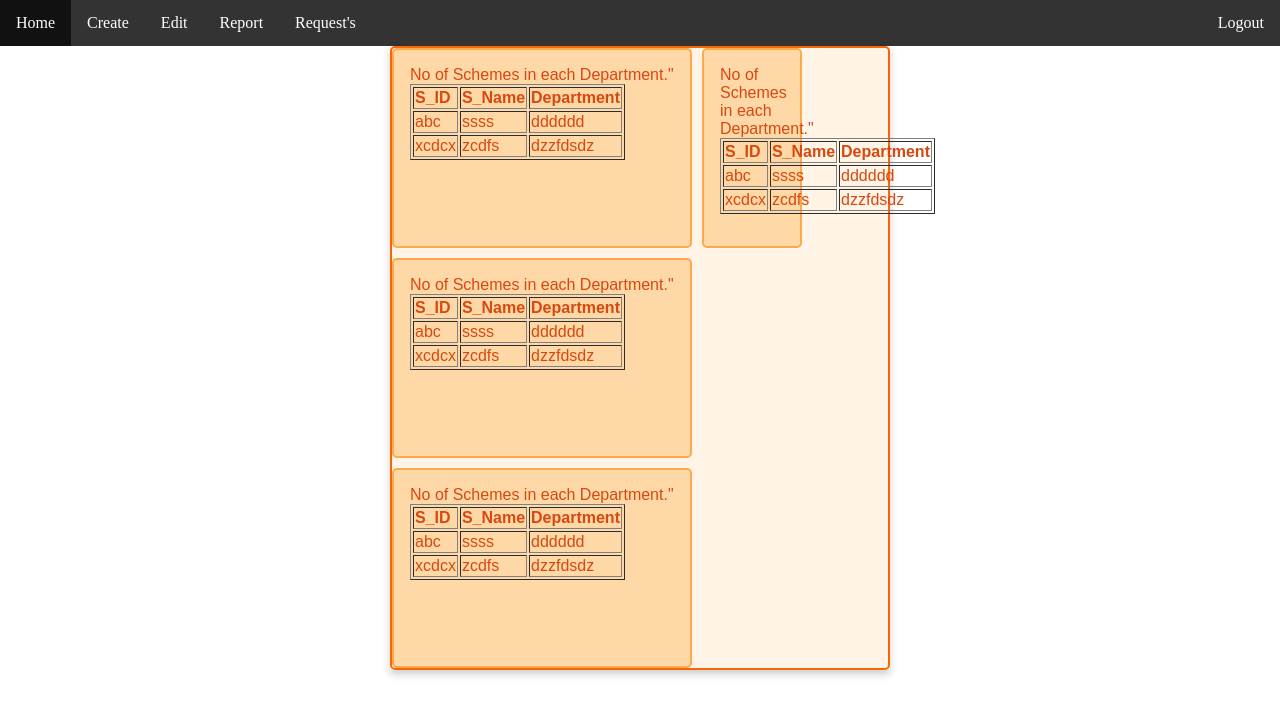
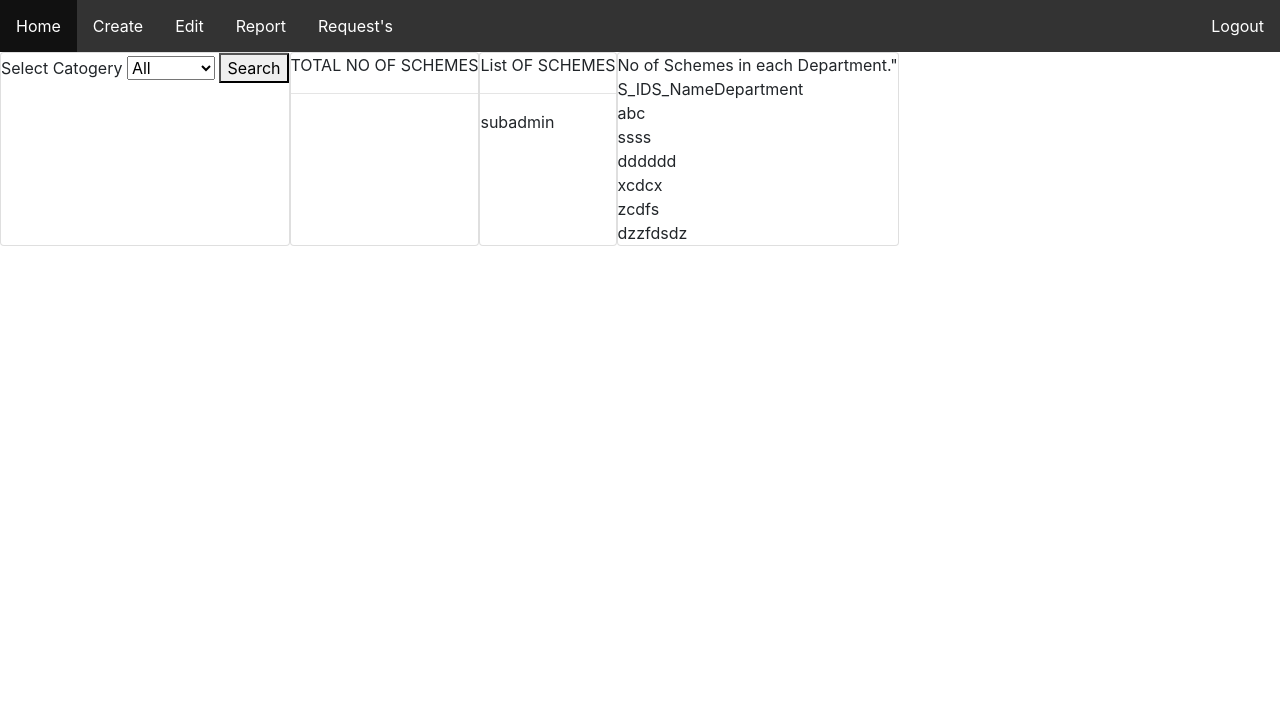
Before and after one commit to ashwinibit/SKY_HACK, a PHP site: page /report.php in a window 1280 px wide. Shown: the top 716 px of the page. Run offline with PHP 8.4, Linux system fonts and the light colour scheme; data comes from the database, SQL or seed files in the repository; data that the repository does not hold is empty.

Commit message:
Update report.php

```diff
--- a/report.php
+++ b/report.php
@@ -2,42 +2,9 @@
 <html>
 <head>
 
-<style>
-    .wrapper {
-    display: grid;
-    grid-template-rows: repeat(3, 200px);
-    grid-gap: 10px;
-    grid-auto-flow: column;
-    grid-auto-columns: 300px 100px;
-}
-* {box-sizing: border-box;}
-
-.wrapper {
-    border: 2px solid #f76707;
-    border-radius: 5px;
-    background-color: #fff4e6;
-}
-
-.wrapper  div {
-    border: 2px solid #ffa94d;
-    border-radius: 5px;
-    background-color: #ffd8a8;
-    padding: 1em;
-    color: #d9480f;
-}
+<link rel="stylesheet" href="https://stackpath.bootstrapcdn.com/bootstrap/4.1.3/css/bootstrap.min.css">
 
 
-.card {
-
-box-shadow: 0 4px 8px 0 rgba(0, 0, 0, 0.2);
-  max-width: 500px;
-  margin: auto;
-  text-align: left;
-  font-family: arial;
-  top:10%;
-}
-
-</style>
 
 </head>
 <body>
@@ -45,10 +12,135 @@ box-shadow: 0 4px 8px 0 rgba(0, 0, 0, 0.2);
     include './nav/navigation.php';
     ?>
 
-    <div class="card">
-    <div class="wrapper">
 
-      <div>
+    <div  class="container-fluid row">
+
+      <div class='card'>
+
+		                  <form method="POST">
+
+                            <label for="department">Select Catogery</label>
+                            <select id="sid" name="sid">
+                            <option value="All">All</option>
+                            <option value="Labour">Labour</option>
+                            <option value="Student">Student</option>
+                            <option value="Services">Services</option>
+                            </select>
+
+                    <button type="submit" class="aprovebtn" value="aprove" name="aprove" >Search</button>
+
+                </form>
+
+
+        <?php
+           // echo ("No of Schemes in each Department");
+        //echo '."<br>';
+
+		if(isset($_POST['aprove'])){
+
+			$id=$_POST['sid'];
+          $conn = mysqli_connect('localhost','root','','anjor');
+			if($conn){
+                    $sql = "SELECT count(`scheme_ID`) FROM `schemes_details` WHERE `category` ='$id'";
+
+                    //$sql = "SELECT count(`scheme_ID`) FROM `schemes_details`";
+                    $result = $conn->query($sql);
+                    if ($result->num_rows > 0) {
+						echo "<hr>";
+                        echo "<div border='1'>TOTAL NO OF SCHEMES</th>";
+
+                        while($row = $result->fetch_assoc()) {
+
+							echo "<div>".$row['count(`scheme_ID`)']."</div>";
+
+                                     }
+                            echo "</div>";
+
+                    }
+                    else {
+                        echo "0 results";
+                    }
+
+                    $conn->close();
+			}
+	}
+        ?>
+
+
+      </div>
+      <div class='card'>
+
+<?php
+           // echo ("No of Schemes in each Department");
+        //echo '."<br>';
+
+
+          $conn = mysqli_connect('localhost','root','','anjor');
+			if($conn){
+                    $sql = "SELECT count(`scheme_ID`) FROM `schemes_details`";
+
+                    //$sql = "SELECT count(`scheme_ID`) FROM `schemes_details`";
+                    $result = $conn->query($sql);
+                    if ($result->num_rows > 0) {
+
+                        echo "<div border='1'>TOTAL NO OF SCHEMES</th>";
+						echo "<hr>";
+                        while($row = $result->fetch_assoc()) {
+
+							echo "<div>".$row['count(`scheme_ID`)']."</div>";
+
+                                     }
+                            echo "</div>";
+
+                    }
+                    else {
+                        echo "0 results";
+                    }
+
+                    $conn->close();
+			}
+
+        ?>
+
+
+      </div>
+      <div class = 'card'>
+
+        <?php
+           // echo ("No of Schemes in each Department");
+        //echo '."<br>';
+
+
+          $conn = mysqli_connect('localhost','root','','sky');
+			if($conn){
+                    $sql = "SELECT * FROM `login` WHERE `role` = 'subadmin'";
+
+                    //$sql = "SELECT count(`scheme_ID`) FROM `schemes_details`";
+                    $result = $conn->query($sql);
+                    if ($result->num_rows > 0) {
+
+                        echo "<div border='1'>List OF SCHEMES</th>";
+						echo "<hr>";
+                        while($row = $result->fetch_assoc()) {
+
+							echo "<div>".$row['username']."</div>";
+
+                                     }
+                            echo "</div>";
+
+                    }
+                    else {
+                        echo "0 results";
+                    }
+
+                    $conn->close();
+			}
+
+        ?>
+
+
+      </div>
+      <div class='card'>
 
         <?php
             echo ("No of Schemes in each Department");
@@ -64,120 +156,15 @@ box-shadow: 0 4px 8px 0 rgba(0, 0, 0, 0.2);
 
                     if ($result->num_rows > 0) {
 
-                        echo "<table border='1'><th>S_ID</th><th>S_Name</th><th>Department</th>";
+                        echo "<div border='1'><th>S_ID</th><th>S_Name</th><th>Department</th>";
                         while($row = $result->fetch_assoc()) {
-                                    echo "<tr>";
-                                    echo "<td>".$row['S_ID']."</td>";
-                                    echo "<td>".$row['S_Name']."</td>";
-                                    echo "<td>".$row['department']."</td>";
-                                    echo "</tr>";
+                                    echo "<div>";
+                                    echo "<div>".$row['S_ID']."</div>";
+                                    echo "<div>".$row['S_Name']."</div>";
+                                    echo "<div>".$row['department']."</div>";
+                                    echo "</div>";
                                      }
-                            echo "</table>";
-                    }
-                    else {
-                        echo "0 results";
-                    }
-                    $conn->close();
-		}
-        ?>
-
-
-      </div>
-      <div>
-
-        <?php
-            echo ("No of Schemes in each Department");
-        echo '."<br>';
-          $conn = mysqli_connect('localhost','root','','sky');
-		if($conn){
-                    $sql = "SELECT * FROM `scheme`";
-
-                    //$sql = "SELECT `S_ID`,`S_Name` FROM `scheme` GROUP BY `department` ";
-                    $result = $conn->query($sql);
-
-
-
-                    if ($result->num_rows > 0) {
-
-                        echo "<table border='1'><th>S_ID</th><th>S_Name</th><th>Department</th>";
-                        while($row = $result->fetch_assoc()) {
-                                    echo "<tr>";
-                                    echo "<td>".$row['S_ID']."</td>";
-                                    echo "<td>".$row['S_Name']."</td>";
-                                    echo "<td>".$row['department']."</td>";
-                                    echo "</tr>";
-                                     }
-                            echo "</table>";
-                    }
-                    else {
-                        echo "0 results";
-                    }
-                    $conn->close();
-		}
-        ?>
-
-
-      </div>
-      <div>
-
-        <?php
-            echo ("No of Schemes in each Department");
-        echo '."<br>';
-          $conn = mysqli_connect('localhost','root','','sky');
-		if($conn){
-                    $sql = "SELECT * FROM `scheme`";
-
-                    //$sql = "SELECT `S_ID`,`S_Name` FROM `scheme` GROUP BY `department` ";
-                    $result = $conn->query($sql);
-
-
-
-                    if ($result->num_rows > 0) {
-
-                        echo "<table border='1'><th>S_ID</th><th>S_Name</th><th>Department</th>";
-                        while($row = $result->fetch_assoc()) {
-                                    echo "<tr>";
-                                    echo "<td>".$row['S_ID']."</td>";
-                                    echo "<td>".$row['S_Name']."</td>";
-                                    echo "<td>".$row['department']."</td>";
-                                    echo "</tr>";
-                                     }
-                            echo "</table>";
-                    }
-                    else {
-                        echo "0 results";
-                    }
-                    $conn->close();
-		}
-        ?>
-
-
-      </div>
-      <div>
-
-        <?php
-            echo ("No of Schemes in each Department");
-        echo '."<br>';
-          $conn = mysqli_connect('localhost','root','','sky');
-		if($conn){
-                    $sql = "SELECT * FROM `scheme`";
-
-                    //$sql = "SELECT `S_ID`,`S_Name` FROM `scheme` GROUP BY `department` ";
-                    $result = $conn->query($sql);
-
-
-
-                    if ($result->num_rows > 0) {
-
-                        echo "<table border='1'><th>S_ID</th><th>S_Name</th><th>Department</th>";
-                        while($row = $result->fetch_assoc()) {
-                                    echo "<tr>";
-                                    echo "<td>".$row['S_ID']."</td>";
-                                    echo "<td>".$row['S_Name']."</td>";
-                                    echo "<td>".$row['department']."</td>";
-                                    echo "</tr>";
-                                     }
-                            echo "</table>";
+                            echo "</div>";
                     }
                     else {
                         echo "0 results";
@@ -189,7 +176,7 @@ box-shadow: 0 4px 8px 0 rgba(0, 0, 0, 0.2);
 
       </div>
 
-    </div>
+
     </div>
 </body>
 </html>
```
